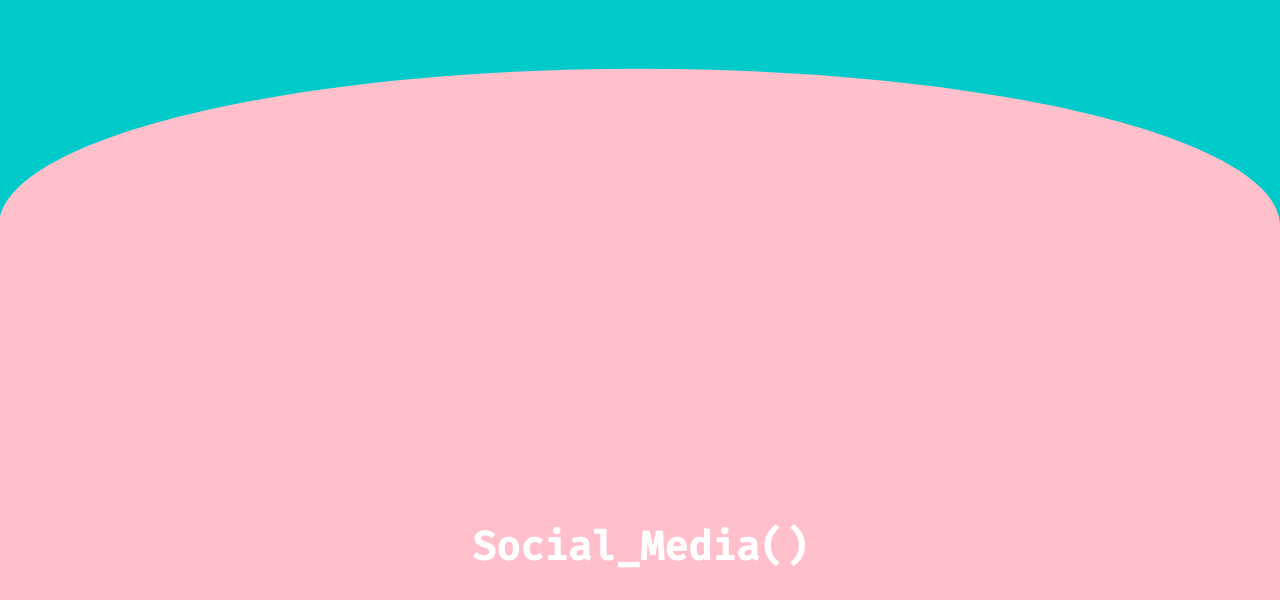
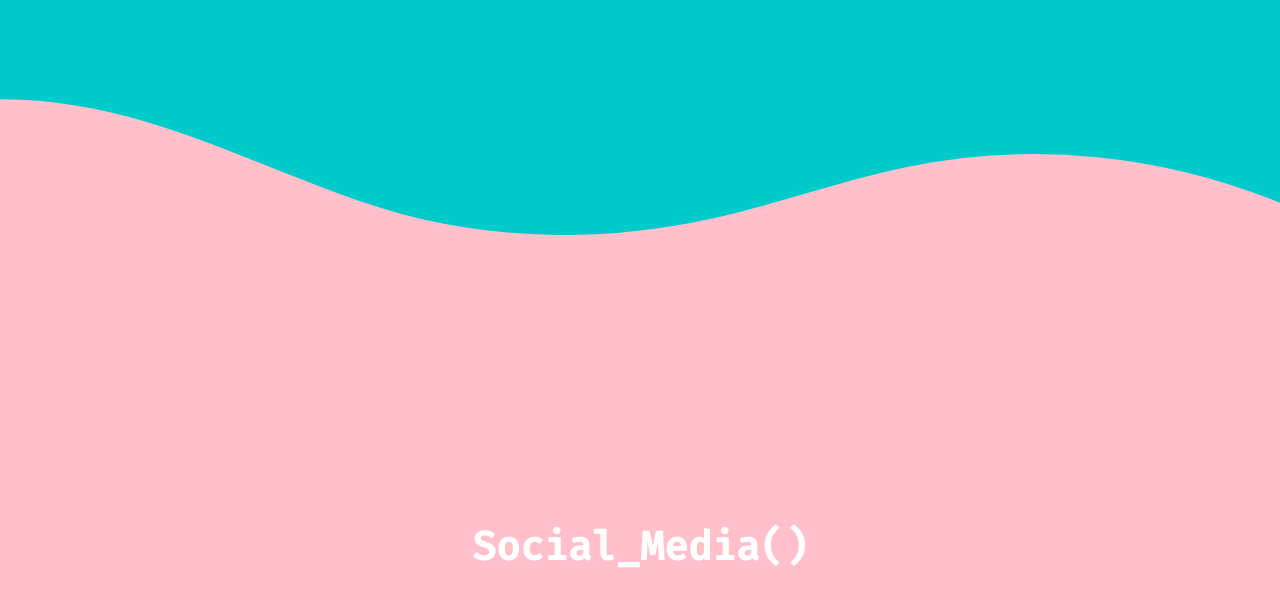
Before and after one commit to MaxTheTurtle0/portfolio-website, a plain HTML site: page index.html in a window 1280 px wide. Shown: the part 3084-3684 px from the top of the page. Drawn offline with Linux system fonts and the light colour scheme.

Commit message:
Changed the svg for the skills section

```diff
--- a/index.html
+++ b/index.html
@@ -81,7 +81,7 @@
     <section id="skills">
         <div class="curve-bottom-skills">
             <svg data-name="Layer 1" xmlns="http://www.w3.org/2000/svg" viewBox="0 0 1200 120" preserveAspectRatio="none">
-                <path d="M0,0V7.23C0,65.52,268.63,112.77,600,112.77S1200,65.52,1200,7.23V0Z" class="shape-fill"></path>
+                <path d="M321.39,56.44c58-10.79,114.16-30.13,172-41.86,82.39-16.72,168.19-17.73,250.45-.39C823.78,31,906.67,72,985.66,92.83c70.05,18.48,146.53,26.09,214.34,3V0H0V27.35A600.21,600.21,0,0,0,321.39,56.44Z" class="shape-fill"></path>
             </svg>
         </div>
         <h2 class="hidden">Skills()</h2>
--- a/style.css
+++ b/style.css
@@ -416,7 +416,7 @@ footer{
     fill: #202731;
 }
 
-.curve-bottom-skills{
+.curve-bottom-skills {
     position: absolute;
     bottom: 0;
     left: 0;
@@ -429,8 +429,8 @@ footer{
 .curve-bottom-skills svg {
     position: relative;
     display: block;
-    width: calc(100% + 1.3px);
-    height: 179px;
+    width: calc(108% + 1.3px);
+    height: 150px;
 }
 
 .curve-bottom-skills .shape-fill {
```
